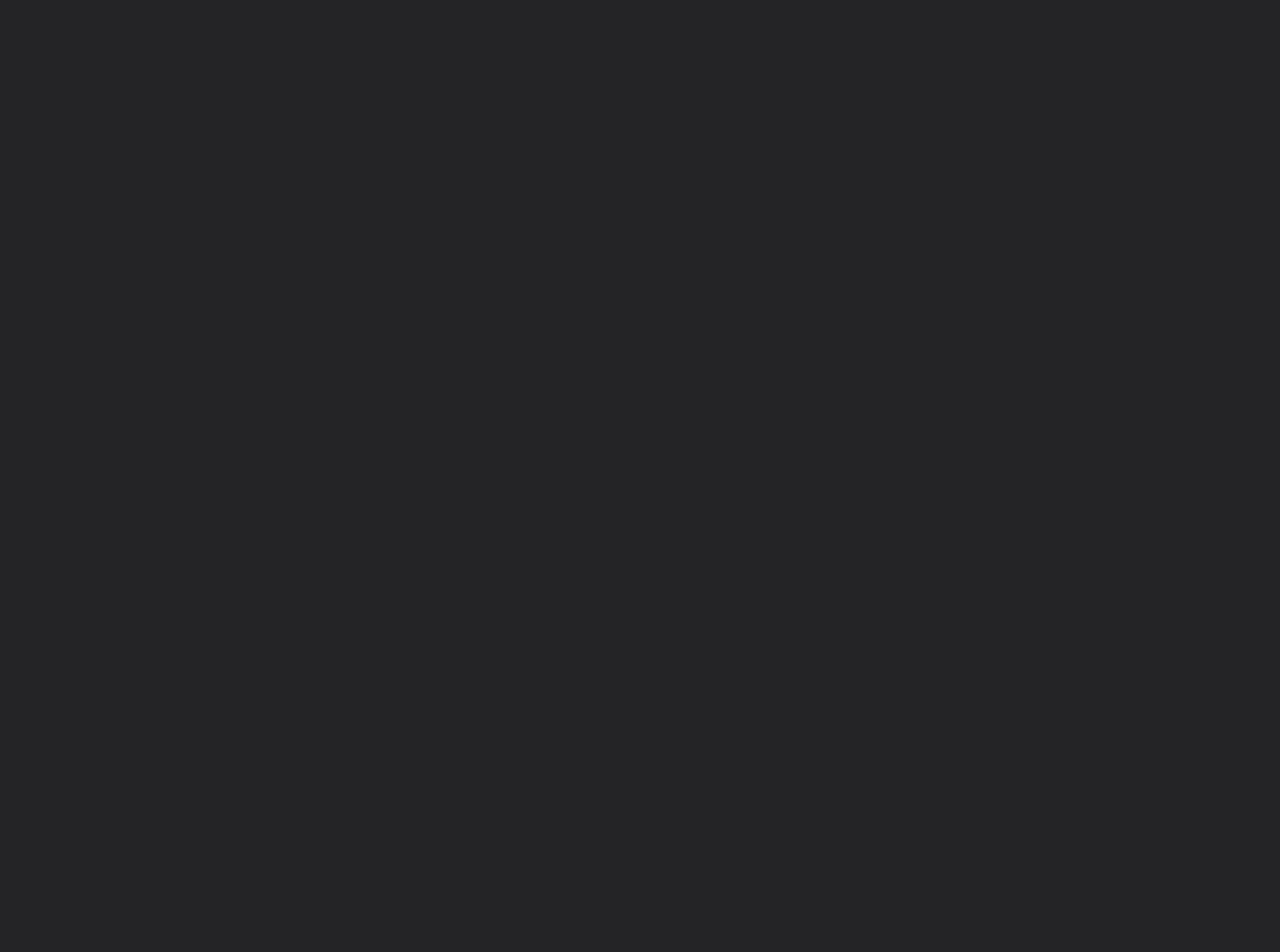
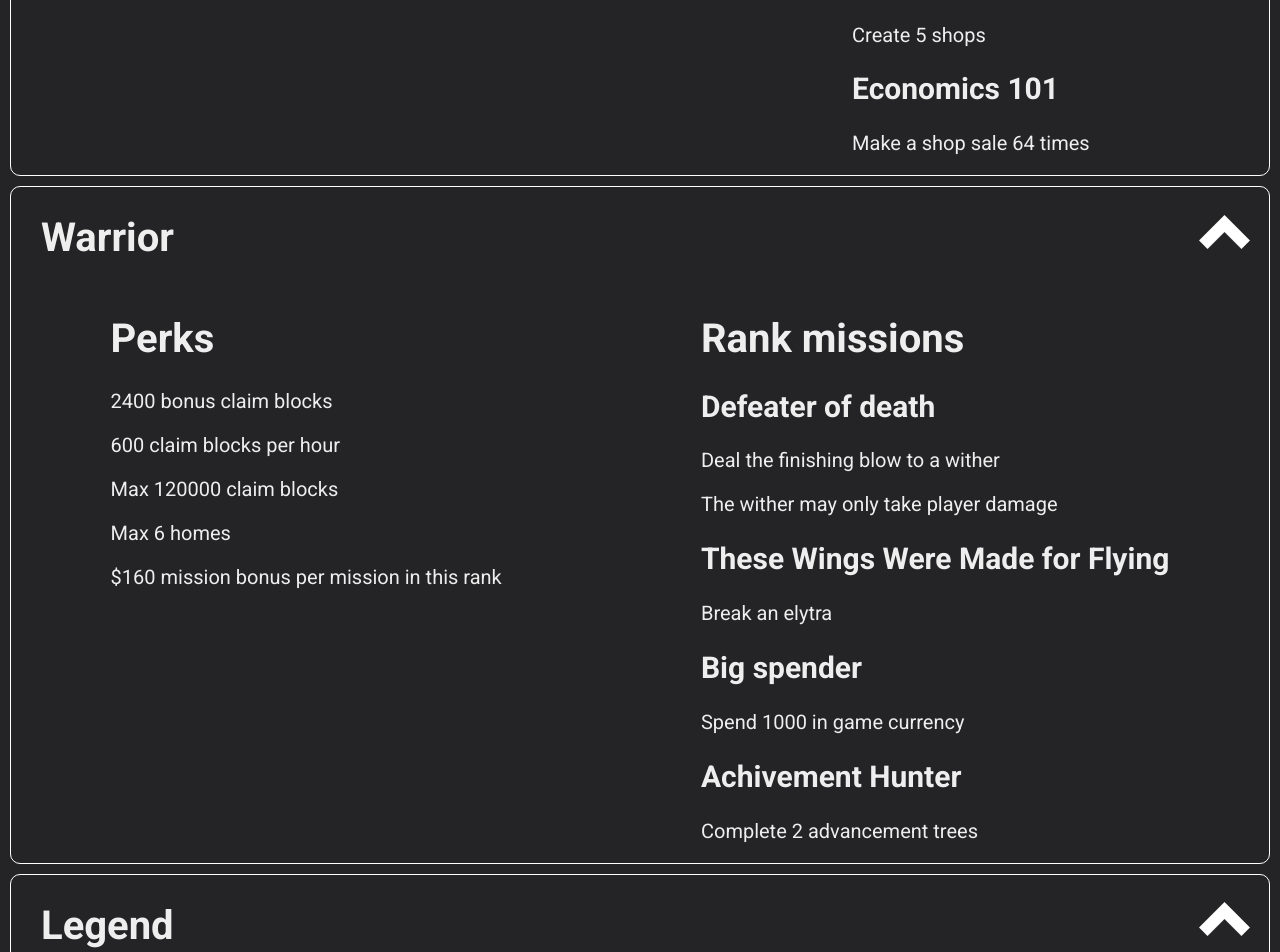
Before and after one commit to GNUGradyn/nebulacraft.net, a React (Create React App) app: page /survival/ranks in a window 1280 px wide. Shown: the part 2700-3652 px from the top of the page. Before the commit the page ends 2243 px from the top, so only its background shows below. Built offline with nearby package versions, Linux system fonts and the light colour scheme.

Commit message:
finish survival ranks page

```diff
--- a/src/pages/survivalRanks.tsx
+++ b/src/pages/survivalRanks.tsx
@@ -54,6 +54,73 @@ const survivalRanks: React.FC = () => {
                     }
                 ]}
             />
+            <Rank name="Adventurer"
+                perks={["2000 bonus claim blocks", "500 claim blocks per hour", "Max 80000 claim blocks", "Max 5 homes", "$80 mission bonus per mission in this rank"]}
+                missions={[
+                    {
+                        name: "Well Trained",
+                        meta: ["Reach MCMMO level 1000"]
+                    },
+                    {
+                        name: "Flamiliar Face",
+                        meta: ["Play for 24 hours"]
+                    },
+                    {
+                        name: "Buisness Owner",
+                        meta: ["Create 5 shops"]
+                    },
+                    {
+                        name: "Economics 101",
+                        meta: ["Make a shop sale 64 times"]
+                    }
+                ]}
+            />
+            <Rank name="Warrior"
+                perks={["2400 bonus claim blocks", "600 claim blocks per hour", "Max 120000 claim blocks", "Max 6 homes", "$160 mission bonus per mission in this rank"]}
+                missions={[
+                    {
+                        name: "Defeater of death",
+                        meta: ["Deal the finishing blow to a wither", "The wither may only take player damage"]
+                    },
+                    {
+                        name: "These Wings Were Made for Flying",
+                        meta: ["Break an elytra"]
+                    },
+                    {
+                        name: "Big spender",
+                        meta: ["Spend 1000 in game currency"]
+                    },
+                    {
+                        name: "Achivement Hunter",
+                        meta: ["Complete 2 advancement trees"]
+                    }
+                ]}
+            />
+            <Rank name="Legend"
+                perks={["2800 bonus claim blocks", "700 claim blocks per hour", "Unlimited claim blocks", "Max 7 homes", "$320 mission bonus per mission in this rank"]}
+                missions={[
+                    {
+                        name: "Diggy Diggy Hole",
+                        meta: ["500,000 blocks mined", "You can check this with /minedblocks"]
+                    },
+                    {
+                        name: "Overacheiver",
+                        meta: ["Complete every advancement"]
+                    },
+                    {
+                        name: "Bragging Rights",
+                        meta: ["Kill a warden by yourself", "The warden can only take player damage"]
+                    },
+                    {
+                        name: "White Whale",
+                        meta: ["Spend 1000 in game currency in a single transaction"]
+                    },
+                    {
+                        name: "Vinyl Collector",
+                        meta: ["Hold every music disc in your inventory at once"]
+                    }
+                ]}
+            />
         </>
     )
 }
```
